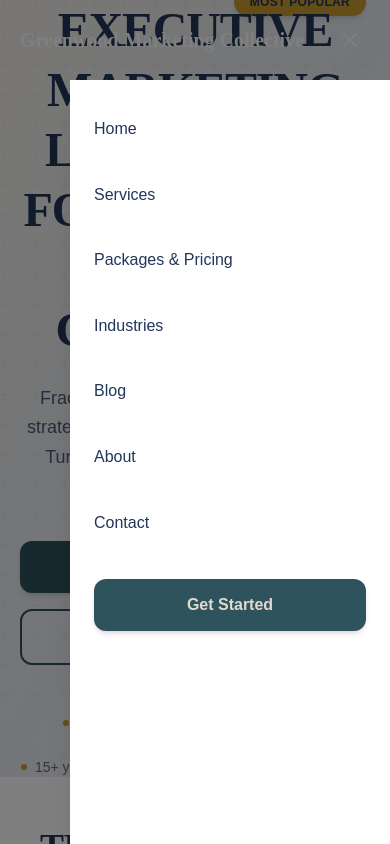
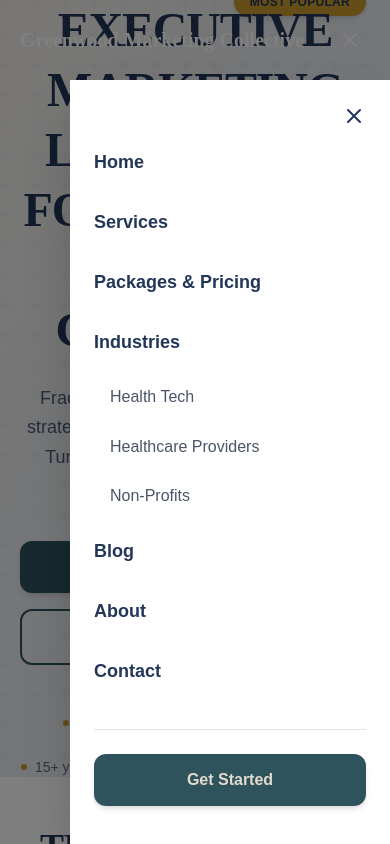
Before and after one commit to BTheCoderr/greenwoodmarketingcollective, a Next.js app: page / in a window 390 px wide. Both pictures are taken after a click on the button 350 px from the left and 40 px from the top of the page. Shown: the top 844 px of the page. Built offline with nearby package versions, Linux system fonts and the light colour scheme.

Commit message:
Fix mobile menu: update z-index, brand colors, add close button, and improve styling

```diff
--- a/components/Layout/MobileMenu.tsx
+++ b/components/Layout/MobileMenu.tsx
@@ -1,6 +1,7 @@
 'use client'
 
 import { useEffect } from 'react'
+import Link from 'next/link'
 
 interface MobileMenuProps {
   isOpen: boolean
@@ -23,7 +24,15 @@ export default function MobileMenu({ isOpen, onClose }: MobileMenuProps) {
     { label: 'Home', href: '/' },
     { label: 'Services', href: '/services' },
     { label: 'Packages & Pricing', href: '/pricing' },
-    { label: 'Industries', href: '/industries' },
+    {
+      label: 'Industries',
+      href: '/industries',
+      submenu: [
+        { label: 'Health Tech', href: '/industries/health-tech' },
+        { label: 'Healthcare Providers', href: '/industries/healthcare-providers' },
+        { label: 'Non-Profits', href: '/industries/non-profits' },
+      ],
+    },
     { label: 'Blog', href: '/blog' },
     { label: 'About', href: '/about' },
     { label: 'Contact', href: '/contact' },
@@ -35,34 +44,80 @@ export default function MobileMenu({ isOpen, onClose }: MobileMenuProps) {
     <>
       {/* Overlay */}
       <div
-        className="fixed inset-0 bg-black/50 z-40 lg:hidden"
+        className="fixed inset-0 bg-black/50 z-[90] lg:hidden"
         onClick={onClose}
         aria-hidden="true"
       />
 
-      {/* Menu */}
-      <div className="fixed top-20 right-0 bottom-0 w-80 bg-white shadow-xl z-50 lg:hidden overflow-y-auto">
+      {/* Menu - Slide in from right */}
+      <div
+        className={`fixed top-20 right-0 bottom-0 w-80 max-w-[85vw] bg-white shadow-2xl z-[95] lg:hidden overflow-y-auto transform transition-transform duration-300 ease-in-out ${
+          isOpen ? 'translate-x-0' : 'translate-x-full'
+        }`}
+      >
         <nav className="p-6" aria-label="Mobile navigation">
-          <ul className="flex flex-col gap-4">
+          {/* Close button */}
+          <button
+            onClick={onClose}
+            className="absolute top-4 right-4 p-2 text-navy hover:text-coral transition-colors"
+            aria-label="Close menu"
+            type="button"
+          >
+            <svg className="w-6 h-6" fill="none" stroke="currentColor" viewBox="0 0 24 24">
+              <path strokeLinecap="round" strokeLinejoin="round" strokeWidth={2} d="M6 18L18 6M6 6l12 12" />
+            </svg>
+          </button>
+
+          {/* Navigation Links */}
+          <ul className="flex flex-col gap-2 mt-8">
             {navItems.map((item) => (
               <li key={item.label}>
-                <a
+                {'submenu' in item ? (
+                  <div>
+                    <Link
                       href={item.href}
-                  className="block py-3 text-text-primary hover:text-primary transition-colors font-medium"
+                      className="block py-3 text-navy hover:text-coral transition-colors font-semibold font-body text-lg"
                       onClick={onClose}
                     >
                       {item.label}
-                </a>
+                    </Link>
+                    <ul className="ml-4 mt-2 space-y-2">
+                      {item.submenu.map((subItem) => (
+                        <li key={subItem.label}>
+                          <Link
+                            href={subItem.href}
+                            className="block py-2 text-text-secondary hover:text-coral transition-colors font-body"
+                            onClick={onClose}
+                          >
+                            {subItem.label}
+                          </Link>
                         </li>
                       ))}
                     </ul>
-          <a
+                  </div>
+                ) : (
+                  <Link
+                    href={item.href}
+                    className="block py-3 text-navy hover:text-coral transition-colors font-semibold font-body text-lg"
+                    onClick={onClose}
+                  >
+                    {item.label}
+                  </Link>
+                )}
+              </li>
+            ))}
+          </ul>
+
+          {/* CTA Button */}
+          <div className="mt-8 pt-6 border-t border-border">
+            <Link
               href="/contact"
-            className="btn-primary w-full mt-8 text-center block"
+              className="btn-primary w-full text-center block"
               onClick={onClose}
             >
               Get Started
-          </a>
+            </Link>
+          </div>
         </nav>
       </div>
     </>
```
Lines whose indentation alone changed are shown as unchanged.
